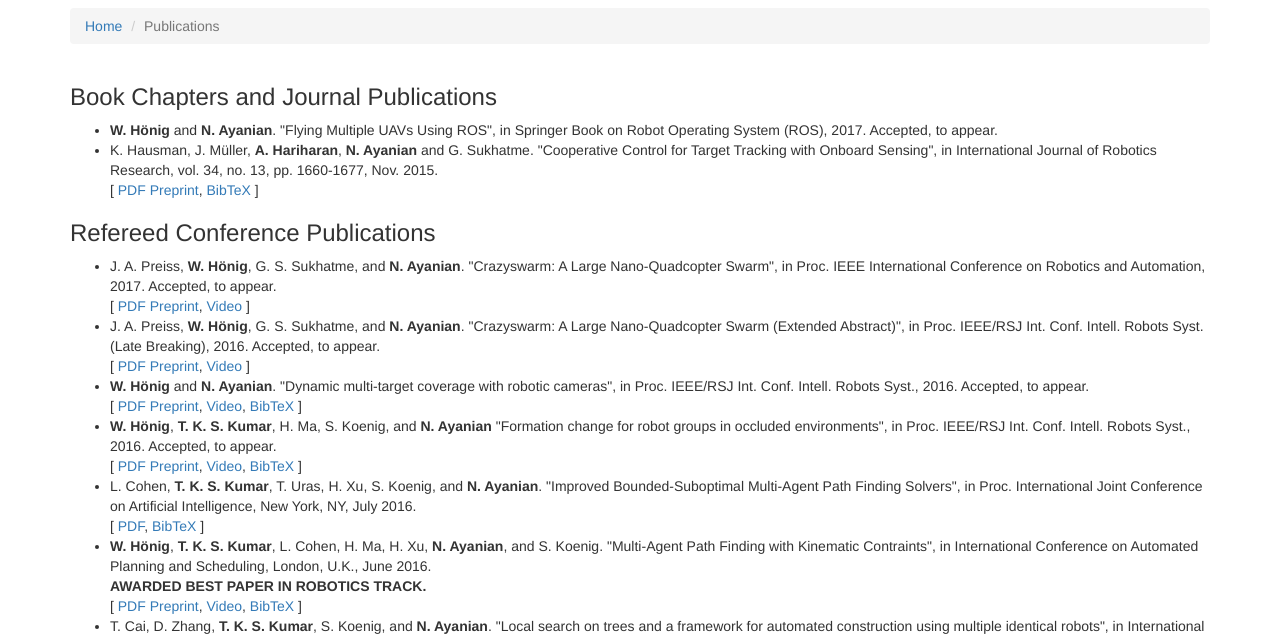
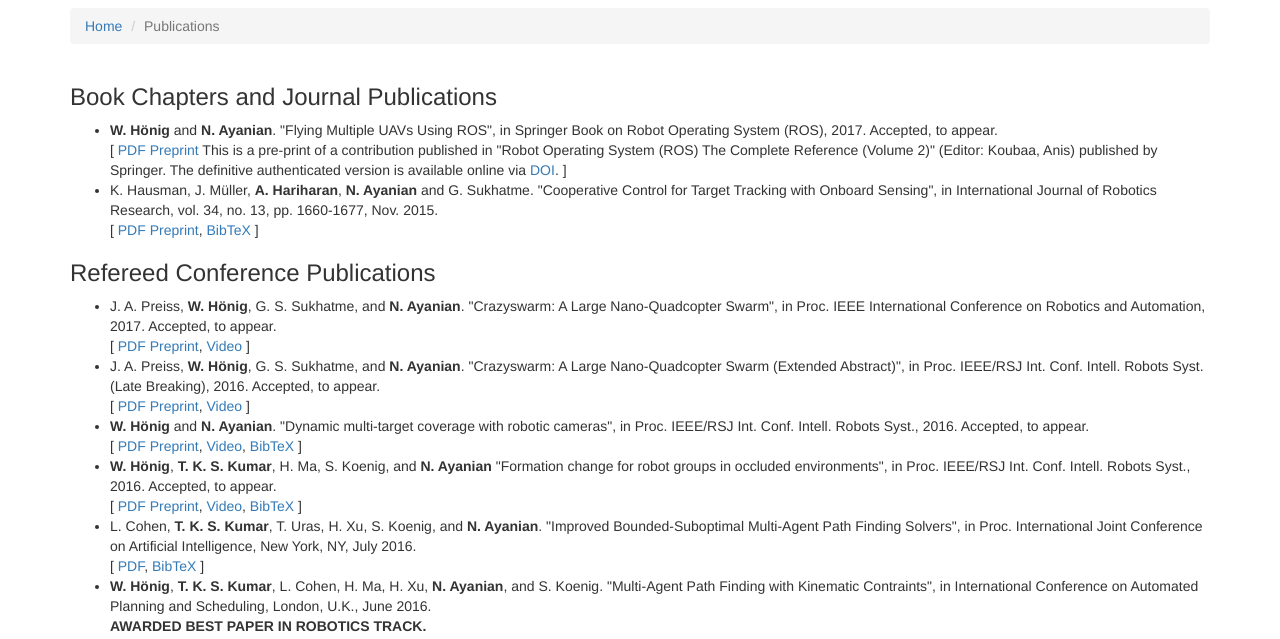
Before and after one commit to USC-ACTLab/usc-actlab.github.io, a plain HTML site: page publications.html in a window 1280 px wide. Shown: the part 152-791 px from the top of the page. Drawn offline with Linux system fonts and the light colour scheme.

Commit message:
add springer book chapter pre-print

```diff
--- a/publications.html
+++ b/publications.html
@@ -160,6 +160,13 @@
                         <strong>W. Hönig</strong> and <strong>N. Ayanian</strong>.
                         "Flying Multiple UAVs Using ROS",
                         in Springer Book on Robot Operating System (ROS), 2017. Accepted, to appear.
+                        <br>
+                        [
+                            <a href="publications/Hoenig_Springer_ROS2017.pdf">PDF Preprint</a>
+                            This is a pre-print of a contribution published in "Robot Operating System (ROS)
+The Complete Reference (Volume 2)" (Editor: Koubaa, Anis) published by Springer. The definitive authenticated version is available online via <a href="http://dx.doi.org/10.1007/978-3-319-54927-9">DOI</a>.
+                        ]
+
                     </li>
                     <li>
                         K. Hausman, J. Müller, <strong>A. Hariharan</strong>, <strong>N. Ayanian</strong> and G. Sukhatme.
```
Also changed, not shown: 1 other file.
